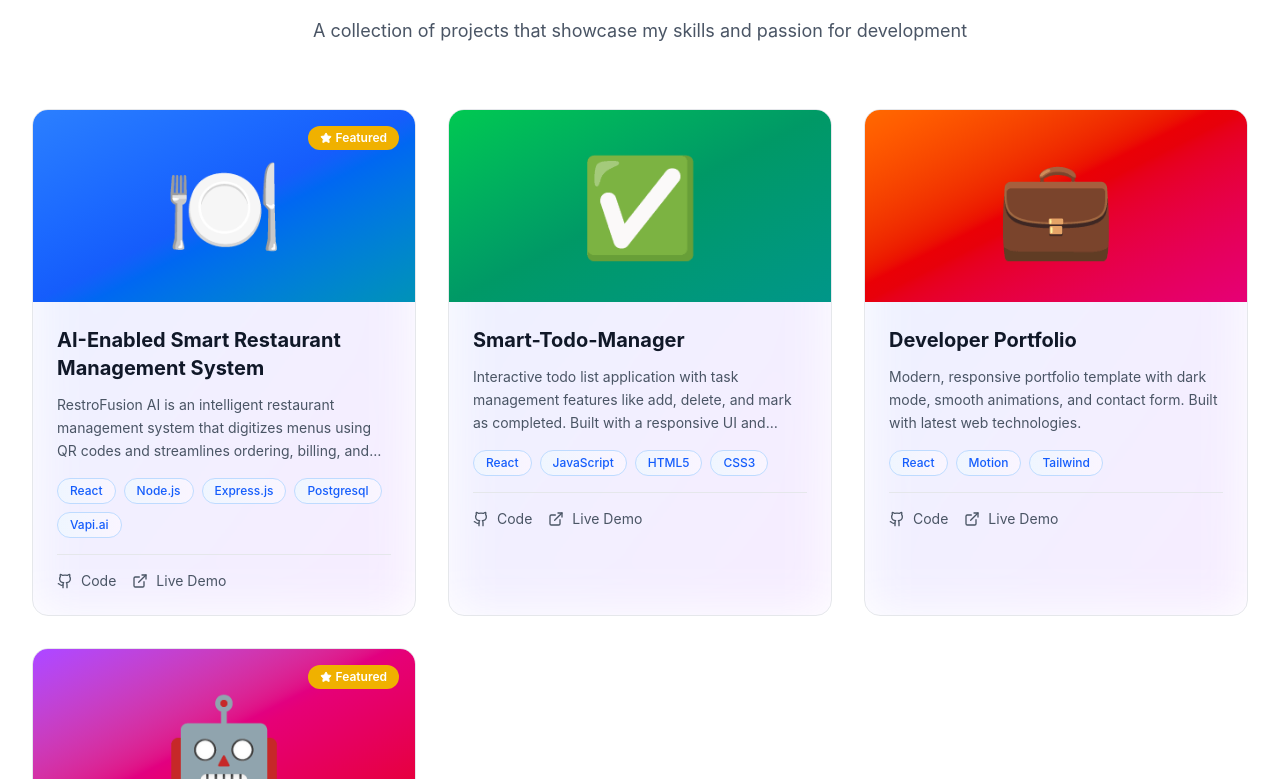
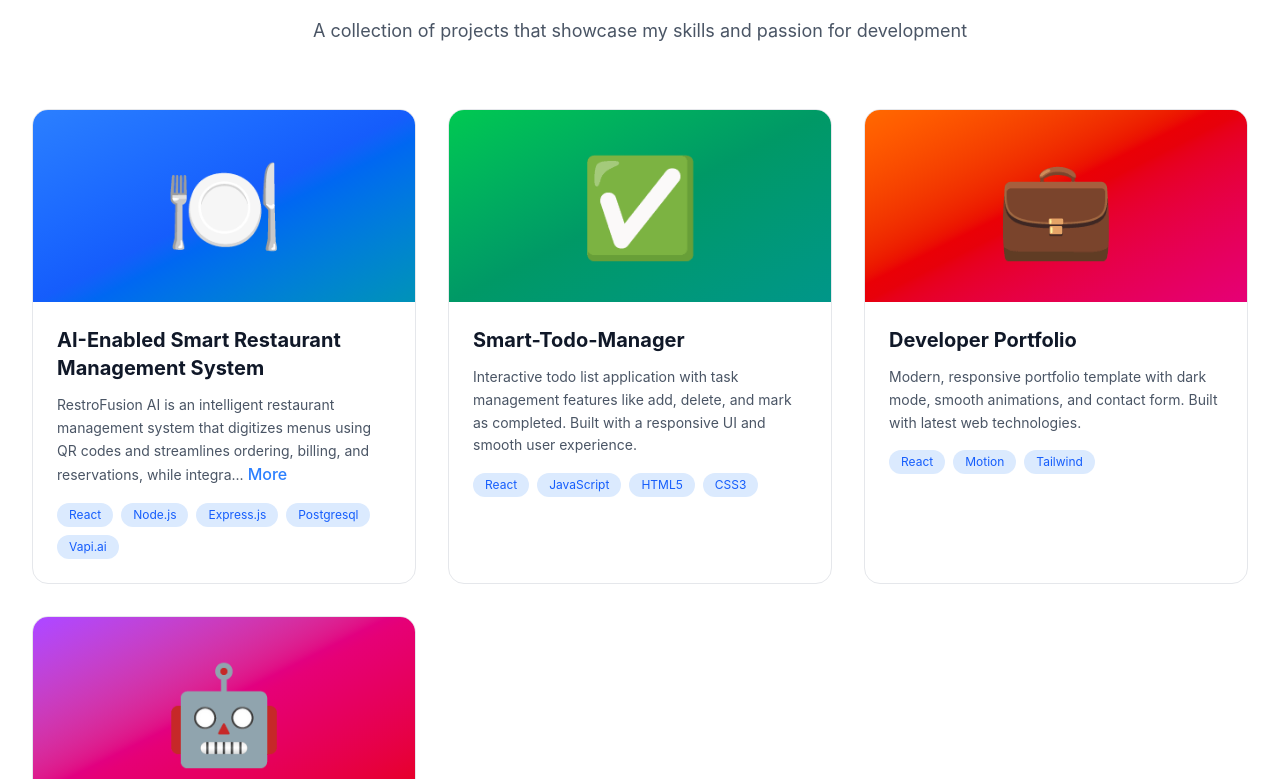
Before and after one commit to abhishek2986/Developer-Portfolio, a React (Vite) app: page / in a window 1280 px wide. Shown: the part 3301-4080 px from the top of the page. Built offline with nearby package versions, Linux system fonts and the light colour scheme.

Commit message:
fix project description text break issue

```diff
--- a/src/app/components/Projects.tsx
+++ b/src/app/components/Projects.tsx
@@ -1,6 +1,6 @@
 import { motion, useMotionValue, useTransform } from "motion/react";
 import { useInView } from "motion/react";
-import { useRef, useState } from "react";
+import { useEffect, useRef, useState } from "react";
 import { Github, ExternalLink, Star } from "lucide-react";
 
 export function Projects() {
@@ -116,6 +116,8 @@ function ProjectCard({
   isInView: boolean;
 }) {
   const [isHovered, setIsHovered] = useState(false);
+  const [open, setOpen] = useState(false);
+
   const cardRef = useRef<HTMLDivElement>(null);
 
   const x = useMotionValue(0);
@@ -139,7 +141,28 @@ function ProjectCard({
     y.set(0);
   };
 
+  // 🔥 TEXT LOGIC
+  const limit = 165;
+  const isLong = project.description.length > limit;
+  const shortText = project.description.slice(0, limit);
+
+  // 🔥 LOCK SCROLL
+  useEffect(() => {
+    document.body.style.overflow = open ? "hidden" : "auto";
+  }, [open]);
+
+  // 🔥 ESC CLOSE
+  useEffect(() => {
+    const handleEsc = (e: KeyboardEvent) => {
+      if (e.key === "Escape") setOpen(false);
+    };
+    window.addEventListener("keydown", handleEsc);
+    return () => window.removeEventListener("keydown", handleEsc);
+  }, []);
+
   return (
+    <>
+      {/* CARD */}
       <motion.div
         ref={cardRef}
         initial={{ opacity: 0, y: 50 }}
@@ -153,112 +176,91 @@ function ProjectCard({
           rotateY: isHovered ? rotateY : 0,
           transformStyle: "preserve-3d",
         }}
-      className="group relative bg-white dark:bg-gray-800/50 backdrop-blur-sm rounded-2xl overflow-hidden border border-gray-200 dark:border-gray-700 hover:border-gray-300 dark:hover:border-gray-600 transition-all duration-300"
+        className="group relative bg-white dark:bg-gray-800/50 rounded-2xl overflow-hidden border border-gray-200 dark:border-gray-700 transition-all duration-300"
       >
-      {/* Featured Badge */}
-      {project.featured && (
-        <div className="absolute top-4 right-4 z-10 px-3 py-1 bg-yellow-500 text-white text-xs font-semibold rounded-full flex items-center gap-1">
-          <Star className="w-3 h-3 fill-white" />
-          Featured
-        </div>
-      )}
-
-      {/* Project Image/Icon */}
+        {/* Image */}
         <div
-        className={`relative h-48 bg-gradient-to-br ${project.gradient} flex items-center justify-center overflow-hidden`}
+          className={`h-48 flex items-center justify-center bg-gradient-to-br ${project.gradient}`}
         >
           <motion.div
             animate={
               isHovered ? { scale: 1.2, rotate: 5 } : { scale: 1, rotate: 0 }
             }
-          transition={{ duration: 0.3 }}
             className="text-8xl"
           >
             {project.image}
           </motion.div>
-
-        {/* Overlay on Hover */}
-        <motion.div
-          initial={{ opacity: 0 }}
-          animate={isHovered ? { opacity: 1 } : { opacity: 0 }}
-          className="absolute inset-0 bg-black/40 backdrop-blur-sm flex items-center justify-center gap-4"
-        >
-          <motion.a
-            href={project.github}
-            target="_blank"
-            rel="noopener noreferrer"
-            whileHover={{ scale: 1.1 }}
-            whileTap={{ scale: 0.9 }}
-            className="p-3 bg-white dark:bg-gray-800 rounded-full hover:bg-gray-100 dark:hover:bg-gray-700 transition-colors"
-            onClick={(e) => e.stopPropagation()}
-          >
-            <Github className="w-6 h-6 text-gray-900 dark:text-white" />
-          </motion.a>
-          <motion.a
-            href={project.demo}
-            target="_blank"
-            rel="noopener noreferrer"
-            whileHover={{ scale: 1.1 }}
-            whileTap={{ scale: 0.9 }}
-            className="p-3 bg-white dark:bg-gray-800 rounded-full hover:bg-gray-100 dark:hover:bg-gray-700 transition-colors"
-            onClick={(e) => e.stopPropagation()}
-          >
-            <ExternalLink className="w-6 h-6 text-gray-900 dark:text-white" />
-          </motion.a>
-        </motion.div>
         </div>
 
-      {/* Project Content */}
+        {/* Content */}
         <div className="p-6">
-        <h3 className="text-xl font-bold text-gray-900 dark:text-white mb-3 group-hover:text-blue-600 dark:group-hover:text-blue-400 transition-colors">
+          <h3 className="text-xl font-bold text-gray-900 dark:text-white mb-3">
             {project.title}
           </h3>
-        <p className="text-gray-600 dark:text-gray-400 mb-4 line-clamp-3 text-sm leading-relaxed">
-          {project.description}
+
+          {/* 🔥 INLINE MORE */}
+          <p className="text-gray-600 dark:text-gray-400 mb-2 text-sm leading-relaxed break-words">
+            {isLong ? (
+              <>
+                {shortText}...
+                <button
+                  onClick={() => setOpen(true)}
+                  className="text-blue-500 ml-1 hover:underline"
+                >
+                  More
+                </button>
+              </>
+            ) : (
+              project.description
+            )}
           </p>
 
           {/* Tags */}
-        <div className="flex flex-wrap gap-2 mb-4">
+          <div className="flex flex-wrap gap-2 mt-4">
             {project.tags.map((tag: string) => (
               <span
                 key={tag}
-              className="px-3 py-1 bg-gradient-to-r from-blue-50 to-purple-50 dark:from-blue-900/20 dark:to-purple-900/20 border border-blue-200 dark:border-blue-800 text-blue-600 dark:text-blue-400 text-xs font-medium rounded-full"
+                className="px-3 py-1 text-xs rounded-full bg-blue-100 dark:bg-blue-900/20 text-blue-600 dark:text-blue-400"
               >
                 {tag}
               </span>
             ))}
           </div>
+        </div>
+      </motion.div>
 
-        {/* Links */}
-        <div className="flex gap-4 pt-4 border-t border-gray-200 dark:border-gray-700">
-          <a
-            href={project.github}
-            target="_blank"
-            rel="noopener noreferrer"
-            className="flex items-center gap-2 text-sm text-gray-600 dark:text-gray-400 hover:text-blue-600 dark:hover:text-blue-400 transition-colors"
+      {/* 🔥 POPUP MODAL */}
+      {open && (
+        <div
+          className="fixed inset-0 z-50 flex items-center justify-center bg-black/60 backdrop-blur-sm"
+          onClick={() => setOpen(false)}
         >
-            <Github className="w-4 h-4" />
-            <span>Code</span>
-          </a>
-          <a
-            href={project.demo}
-            target="_blank"
-            rel="noopener noreferrer"
-            className="flex items-center gap-2 text-sm text-gray-600 dark:text-gray-400 hover:text-blue-600 dark:hover:text-blue-400 transition-colors"
+          <motion.div
+            initial={{ scale: 0.9, opacity: 0 }}
+            animate={{ scale: 1, opacity: 1 }}
+            className="bg-white dark:bg-gray-900 max-w-lg w-full mx-4 p-6 rounded-2xl shadow-xl relative"
+            onClick={(e) => e.stopPropagation()}
           >
-            <ExternalLink className="w-4 h-4" />
-            <span>Live Demo</span>
-          </a>
+            {/* Close */}
+            <button
+              onClick={() => setOpen(false)}
+              className="absolute top-3 right-3 text-gray-500 hover:text-red-500 text-lg"
+            >
+              ✕
+            </button>
+
+            {/* Title */}
+            <h2 className="text-xl font-semibold mb-4 text-gray-900 dark:text-white">
+              {project.title}
+            </h2>
+
+            {/* Full Text */}
+            <p className="text-gray-600 dark:text-gray-400 leading-relaxed break-words">
+              {project.description}
+            </p>
+          </motion.div>
         </div>
-      </div>
-
-      {/* 3D Card Shadow */}
-      <motion.div
-        style={{
-          transform: isHovered ? "translateZ(-50px)" : "translateZ(0px)",
-        }}
-        className="absolute inset-0 -z-10 bg-gradient-to-br from-blue-500/10 to-purple-500/10 rounded-2xl blur-xl"
-      />
-    </motion.div>
+      )}
+    </>
   );
 }
```
Lines whose indentation alone changed are shown as unchanged.
